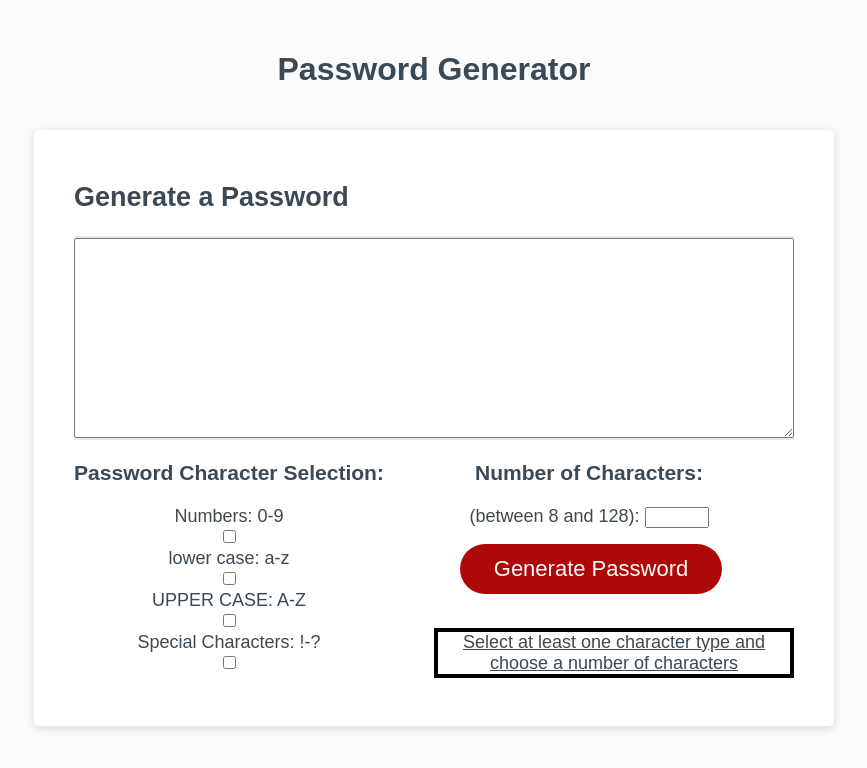
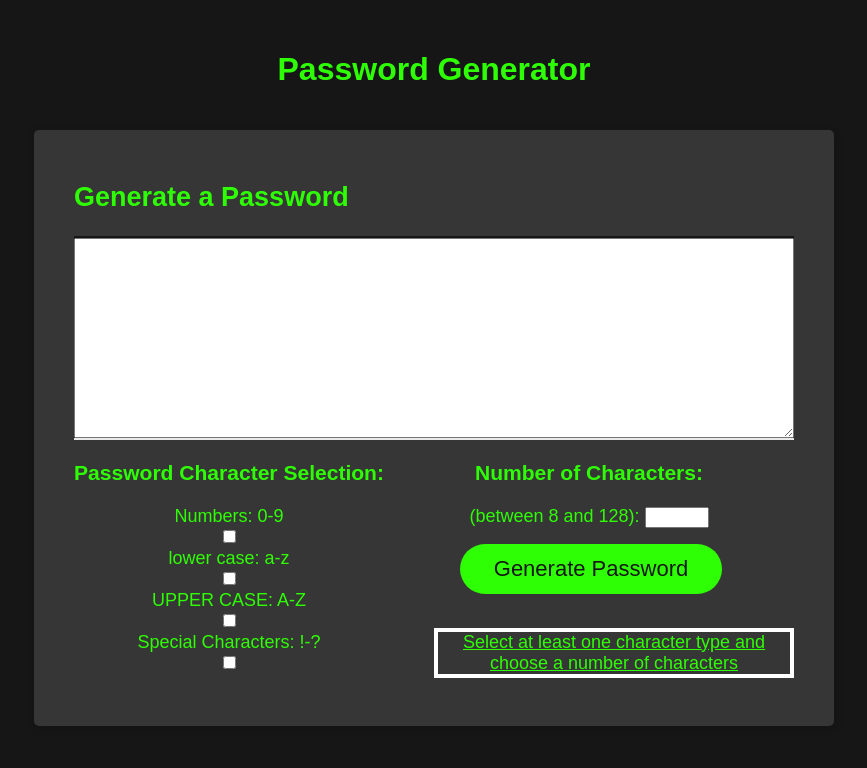
Before and after one commit to EMK2473/Password-Generator, a plain HTML site: page index.html in a window 1280 px wide. Shown: the whole page, without its empty margins (206-1073 px from the left). Drawn offline with Linux system fonts and the light colour scheme.

Commit message:
style changes

```diff
--- a/style.css
+++ b/style.css
@@ -1,3 +1,11 @@
+:root {
+  --black: #161616;
+  --white: #ffffff;
+  --green: #2eff04;
+  --gray: #373636;
+}
+
+
 *,
 *::before,
 *::after {
@@ -14,7 +22,7 @@ body,
 
 body {
   font-family: sans-serif;
-  background-color: #f9fbfd;
+  background-color: var(--black);
 }
 
 .wrapper {
@@ -27,15 +35,15 @@ header {
   text-align: center;
   padding: 20px;
   padding-top: 0px;
-  color: hsl(206, 17%, 28%);
+  color: var(--green)
 }
 
 .card {
-  background-color: hsl(0, 0%, 100%);
+  background-color: var(--gray);
   border-radius: 5px;
   border-width: 1px;
   box-shadow: rgba(0, 0, 0, 0.15) 0px 2px 8px 0px;
-  color: hsl(206, 17%, 28%);
+  color: var(--green);
   font-size: 18px;
   margin: 0 auto;
   max-width: 800px;
@@ -46,7 +54,7 @@ header {
   content: " ";
   display: block;
   width: 100%;
-  background: #e7e9eb;
+  background: var(--black);
   height: 2px;
 }
 
@@ -85,18 +93,18 @@ header {
 /* added class to style box text */
 #selection_p {
   border: 4px;
-  border-color: black;
+  border-color: var(--white);
   border-style: solid;
   margin-left: 50%;
   text-decoration: underline;
 }
 .btn {
   border: none;
-  background-color: hsl(360, 91%, 36%);
+  background-color: var(--green);
   border-radius: 25px;
   box-shadow: rgba(0, 0, 0, 0.1) 0px 1px 6px 0px rgba(0, 0, 0, 0.2) 0px 1px 1px
     0px;
-  color: hsl(0, 0%, 100%);
+  color: var(--black);
   display: inline-block;
   font-size: 22px;
   line-height: 22px;
```
